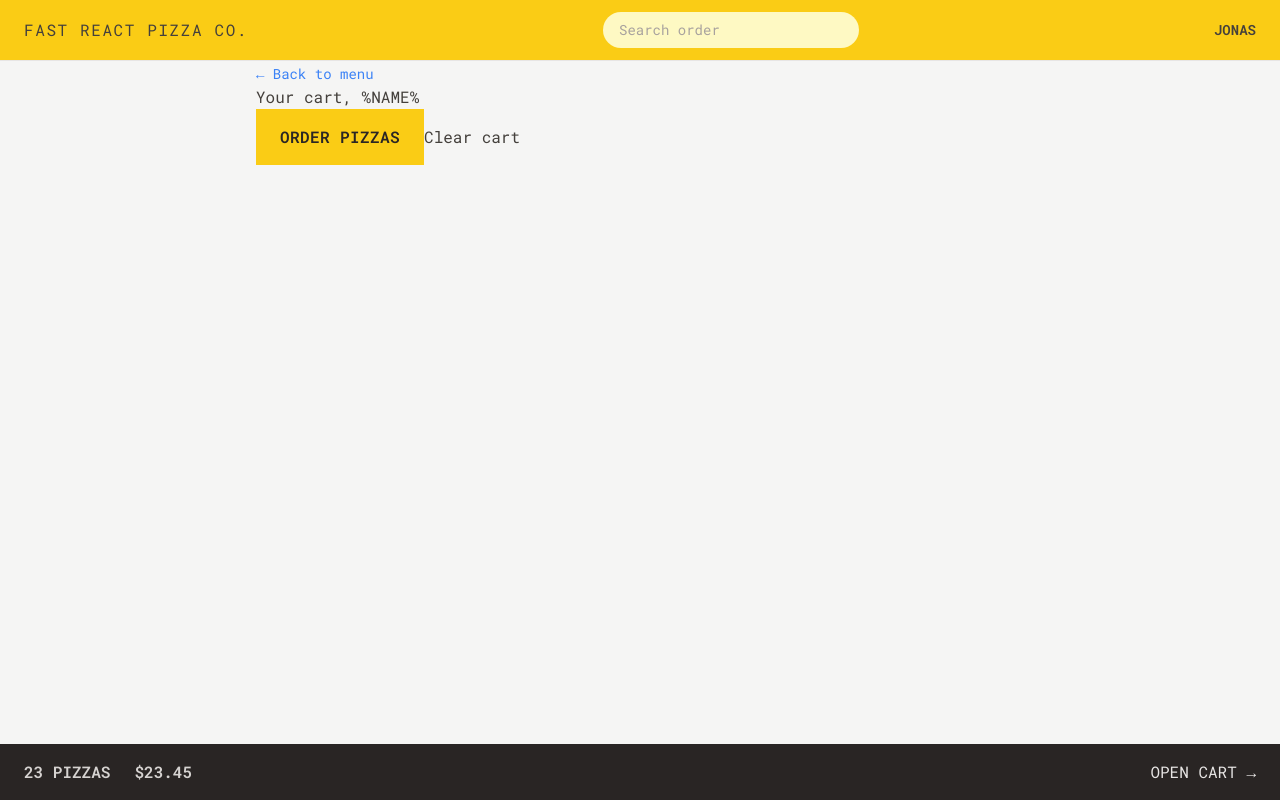
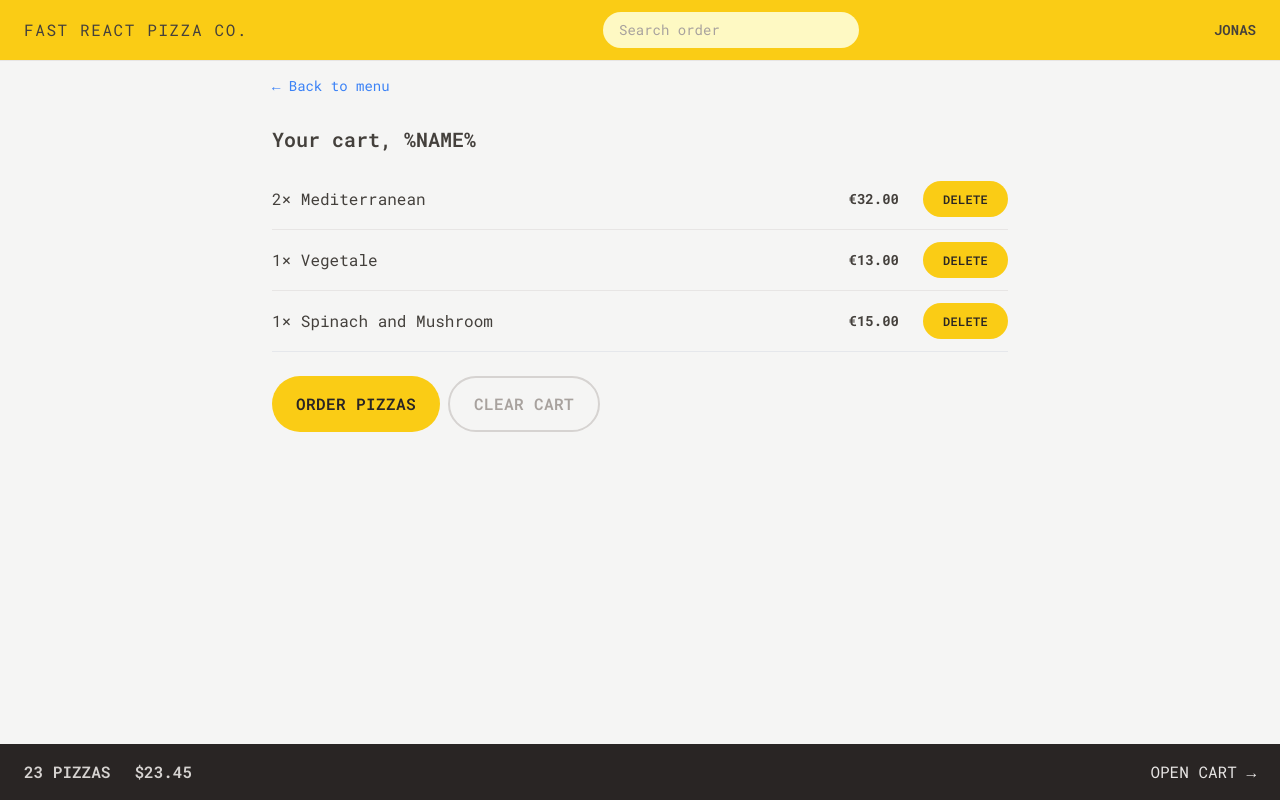
Before and after one commit to kseniyalan/fast-react-pizza, a React (Vite) app: page /cart in a window 1280 px wide. Built offline with nearby package versions, Linux system fonts and the light colour scheme.

Commit message:
Cart styles

```diff
--- a/src/features/cart/Cart.jsx
+++ b/src/features/cart/Cart.jsx
@@ -1,5 +1,6 @@
 import LinkButton from '../../ui/LinkButton';
 import Button from '../../ui/Button';
+import CartItem from './CartItem';
 
 const fakeCart = [
   {
@@ -29,16 +30,21 @@
   const cart = fakeCart;
 
   return (
-    <div>
+    <div className='px-4 py-3'>
       <LinkButton to="/menu">
         &larr; Back to menu
       </LinkButton>
 
-      <h2>Your cart, %NAME%</h2>
+      <h2 className='mt-7 text-xl font-semibold'>Your cart, %NAME%</h2>
+      <ul className='divide-y divide-stone-200 border-b mt-4'>
+        {cart.map((item) => (
+          <CartItem key={item.pizzaId} item={item} />
+        ))}
+      </ul>
 
-      <div>
+      <div className='mt-6 space-x-2'>
         <Button size="primary" to="/order/new">Order pizzas</Button>
-        <button>Clear cart</button>
+        <Button size="secondary">Clear cart</Button>
       </div>
     </div>
   );
--- a/src/features/cart/CartItem.jsx
+++ b/src/features/cart/CartItem.jsx
@@ -1,15 +1,17 @@
-import { formatCurrency } from "../../utils";
+import Button from "../../ui/Button";
+import { formatCurrency } from "../../utils/helpers";
 
 function CartItem({ item }) {
   const { pizzaId, name, quantity, totalPrice } = item;
 
   return (
-    <li>
-      <p>
+    <li className="py-3 sm:flex sm:items-center sm:justify-between">
+      <p className="mb-1 sm:mb-0">
         {quantity}&times; {name}
       </p>
-      <div>
-        <p>{formatCurrency(totalPrice)}</p>
+      <div className="flex justify-between items-center sm:gap-6">
+        <p className="text-sm font-bold">{formatCurrency(totalPrice)}</p>
+        <Button size="small">Delete</Button>
       </div>
     </li>
   );
--- a/src/ui/Button.jsx
+++ b/src/ui/Button.jsx
@@ -2,11 +2,12 @@
 
 function Button({ children, disabled, to, size }) {
 
-  const base = "bg-yellow-400 uppercase font-semibold text-stone-800 tracking-wide inline-block rounded-fullhover:bg-yellow-300 transition-colors duration-300 focus:outline-none focus:ring-2 focus:ring-yellow-300 focus:ring-offset-2 disabled:cursor-not-allowed";
+  const base = "bg-yellow-400 uppercase font-semibold text-stone-800 tracking-wide inline-block rounded-full hover:bg-yellow-300 transition-colors duration-300 focus:outline-none focus:ring-2 focus:ring-yellow-300 focus:ring-offset-2 disabled:cursor-not-allowed";
 
   const styles = {
     primary: base + " px-4 py-3 md:px-6 md:py-4",
     small: base + " px-4 py-2 md:px-5 md:py-2.5 text-xs",
+    secondary: "uppercase font-semibold text-stone-400 tracking-wide inline-block rounded-full border-2 border-stone-300 transition-colors duration-300 hover:bg-stone-300 focus:bg-stone-300 focus:outline-none focus:ring-2 focus:ring-stone-200 focus:ring-offset-2 disabled:cursor-not-allowed px-4 py-2.5 md:px-6 md:py-3.5",
 
   };
 
```
